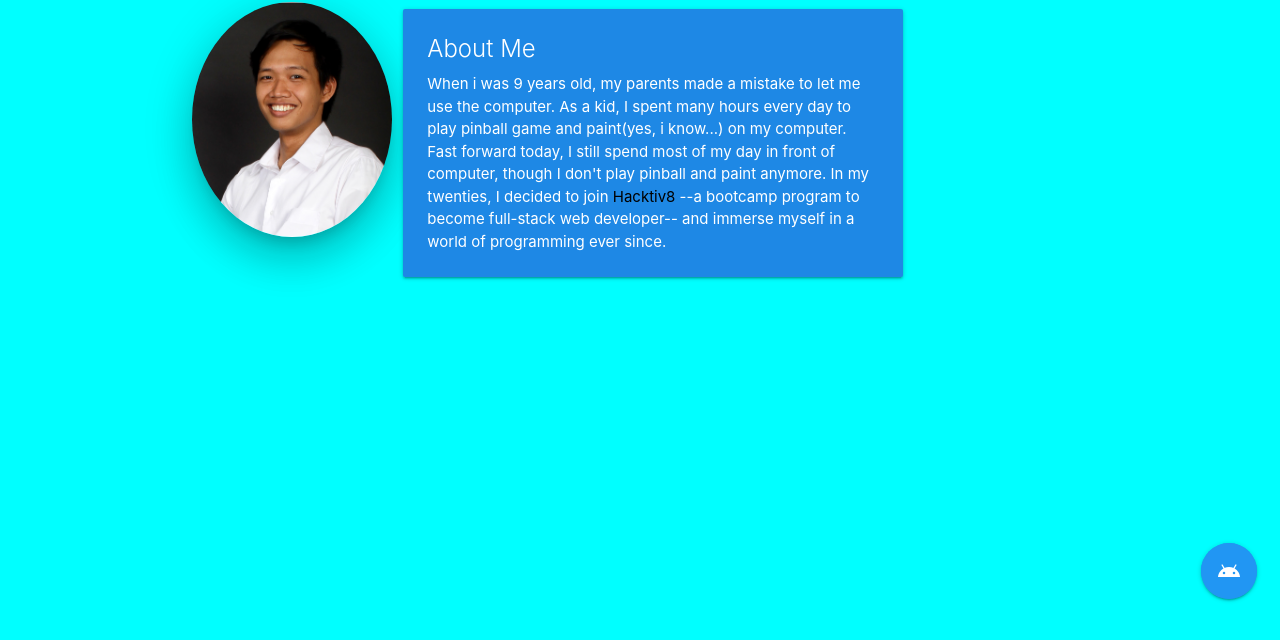
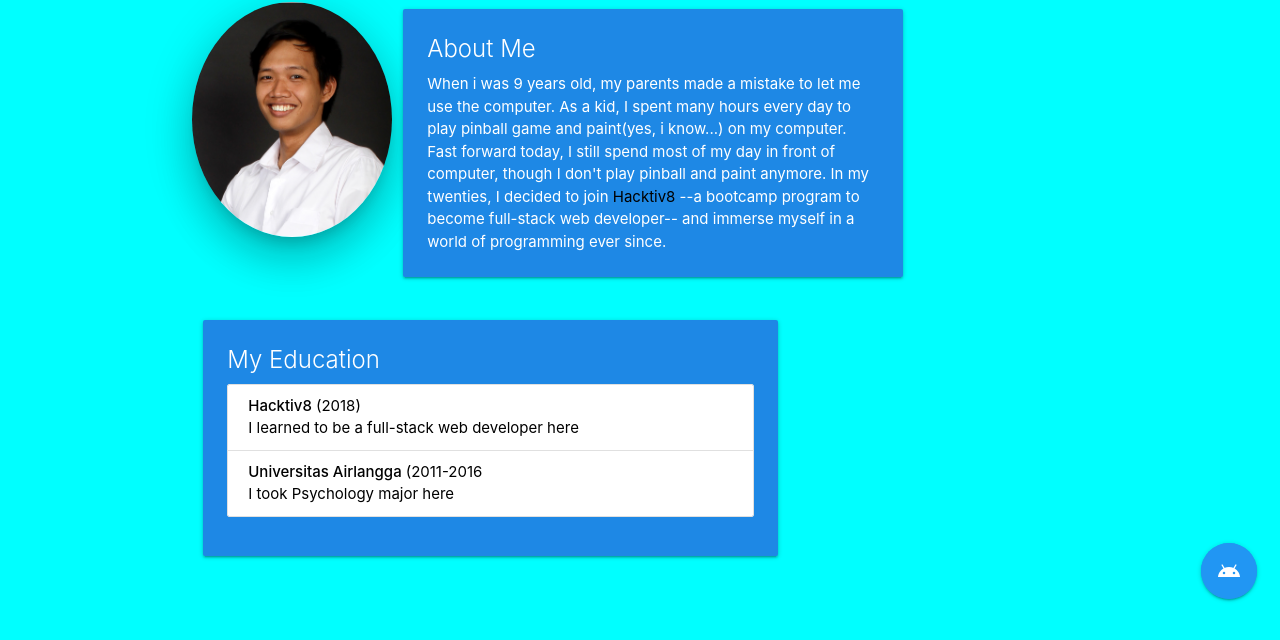
Before and after one commit to kneric/Portfolio1, a plain HTML site: page index.html in a window 1280 px wide. Shown: the part 178-818 px from the top of the page. Drawn offline with nearby package versions, Linux system fonts and the light colour scheme; a script that the page names is missing.

Commit message:
added education

```diff
--- a/index.html
+++ b/index.html
@@ -52,6 +52,22 @@
       </div>
     </div>
 
+    <div class="row">
+      <div class="col s12 m8">
+        <div id="education" class="card blue darken-1">
+          <div class="card-content white-text">
+            <span class="card-title">My Education</span>
+            <ul class="collection">
+              <li class="collection-item white black-text"><strong>Hacktiv8 </strong>(2018)<br>I learned to be a full-stack web developer here
+              </li>
+              <li class="collection-item white black-text"><strong>Universitas Airlangga </strong>(2011-2016 <br> I took Psychology major here
+              </li>
+            </ul>
+          </div>
+        </div>
+      </div>
+    </div>
+
 
 
   </div>
```
